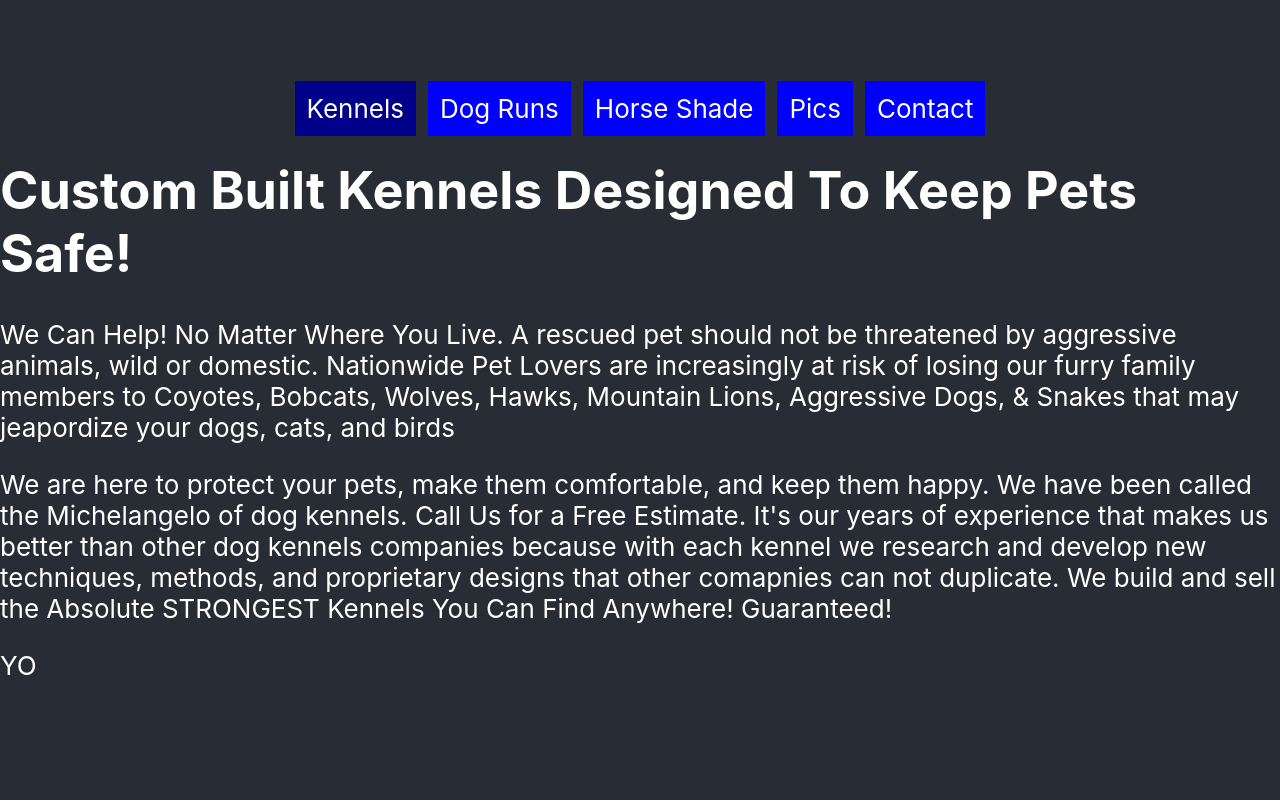
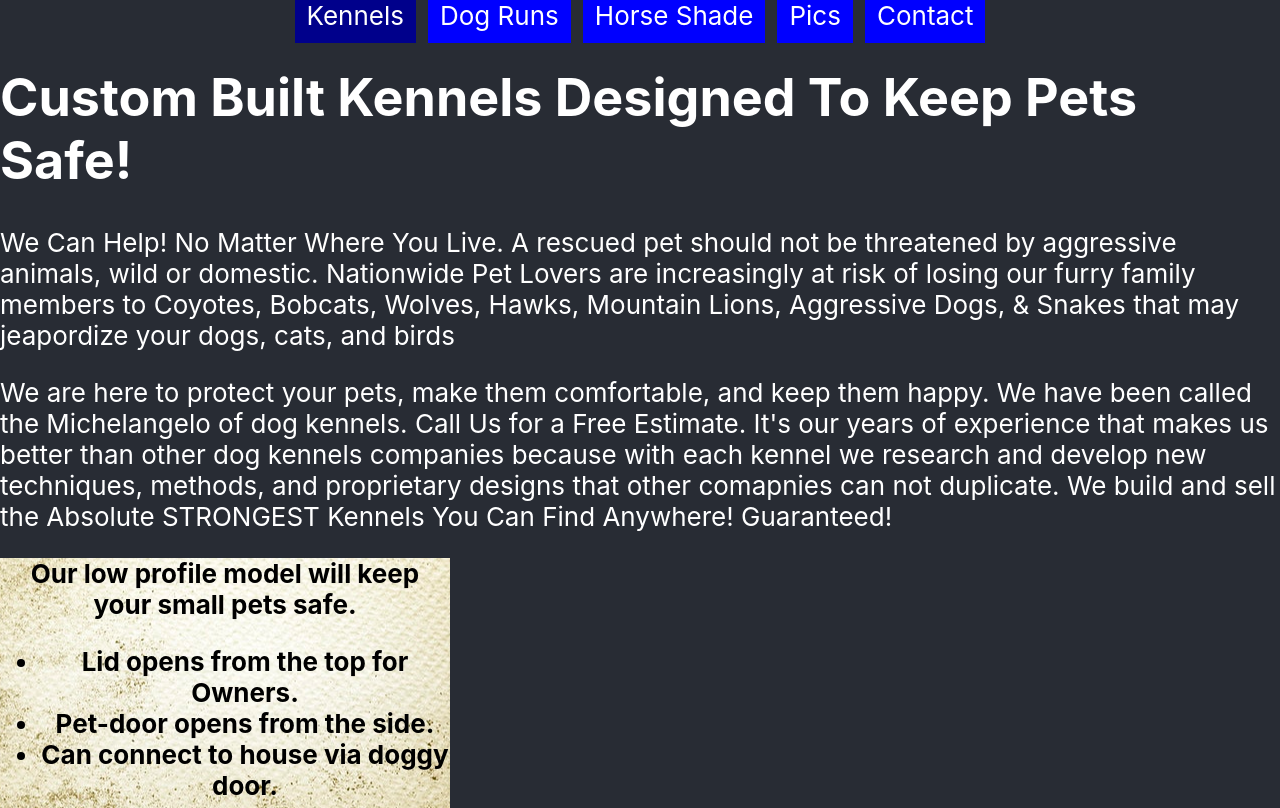
Before and after one commit to rhtaylor/Petsafe-kennels, a React (Create React App) app in the folder React-Front/pet-safe-kennels/: page /Kennel in a window 1280 px wide. Both pictures are taken after a click on the element "SMALL DOG OUTDOOR KENNELS". Built offline with nearby package versions, Linux system fonts and the light colour scheme; no server answers.

Commit message:
toggle for front and back of low-kennel working

```diff
--- a/React-Front/pet-safe-kennels/src/Kennel.jsx
+++ b/React-Front/pet-safe-kennels/src/Kennel.jsx
@@ -10,24 +10,32 @@ export default class Kennel extends Component{
     constructor(props){
         super(props);
         this.state = {
-            display: 'none'
+            display: 'show',
+            front: 'show',
+            back: 'none',
+
         }
 
         this.flipKennel = this.flipKennel.bind(this)
     }
     flipKennel(e){
         e.preventDefault()
+    debugger
+    let {front, back} = this.state;
+    if (front == 'show'){ front = 'none'} else { front = 'show'}
+    if (back == 'none'){ back = 'show'} else { back = 'none' }
+    debugger
+    this.setState({front: front , back: back})
 
-        this.setState({display: 'show'})
-        debugger
+
     }
     render(){
         return(<div className="Dog">
             <h1>Custom Built Kennels Designed To Keep Pets Safe!</h1>
             <p>{info}</p>
             <p>{post_info}</p>
-            <LowProfile show={this.state.display} clickMe={e=>this.flipKennel(e)} />
-            <LowProfileBack show={this.state.display}/>
+            <LowProfile show={this.state.front} clickMe={e=>this.flipKennel(e)} />
+            <LowProfileBack show={this.state.back} clickMe={e => this.flipKennel(e)}/>
         </div>
         )
     }
--- a/React-Front/pet-safe-kennels/src/components/LowProfileKennels.jsx
+++ b/React-Front/pet-safe-kennels/src/components/LowProfileKennels.jsx
@@ -9,15 +9,12 @@ export default class LowProfile extends Component{
     }
     componentDidUpdate(props){
         debugger
-        this.state.display == 'show' ?
-        this.setState({display: 'none'}) :
-        console.log("nothing to see here")
     }
     render(){
         return(
                 <div id="small-dog-kennel"
                 onClick={e=>this.props.clickMe(e)}
-                style={{"display" : this.state.display}}
+                style={{"display" : this.props.show}}
                 key={this.props.show}
                 >
                 <p>SMALL DOG OUTDOOR KENNELS</p>
--- a/React-Front/pet-safe-kennels/src/components/LowProfileKennelsBack.jsx
+++ b/React-Front/pet-safe-kennels/src/components/LowProfileKennelsBack.jsx
@@ -3,16 +3,26 @@ import React, { Component } from 'react'
 export default class LowProfileKennelsBack extends Component{
     constructor(props){
         super(props)
+        this.state={
+            display: 'none'
+        }
     }
-    componentDidUpdate(){
-        debugger
+
+    componentDidUpdate(props){
+
     }
 
     render(){
-        return(<div className="Puppy" style={{display : this.props.show}}
+        return(<div id="small-dog-kennel-back" style={{display : this.props.show}}
         key={this.props.show}
+        onClick={e => this.props.clickMe(e)}
         >
-            <p>YO</p>
+            <p>Our low profile model will keep your small pets safe.</p>
+            <ul>
+                <li>Lid opens from the top for Owners.</li>
+                <li>Pet-door opens from the side.</li>
+                <li>Can connect to house via doggy door.</li>
+                </ul>
         </div>)
     }
 }
--- a/React-Front/pet-safe-kennels/src/css/small-dog-kennel.scss
+++ b/React-Front/pet-safe-kennels/src/css/small-dog-kennel.scss
@@ -16,3 +16,16 @@
          font-weight: bold;
     }
 }
+ #small-dog-kennel-back{
+    background: url(#{'../pictures/card-back.jpg'});
+    background-repeat: no-repeat;
+    background-position:center;
+    min-height: 250px;
+    max-width: 450px;
+    margin-right: 70vh;
+    * {
+        color: black;
+        text-align: center;
+        font-weight: bold;
+    }
+ }
```
Also changed, not shown: React-Front/pet-safe-kennels/src/pictures/card-back.jpg (added), 1 other file (tests, documents, lock files or other folders).
